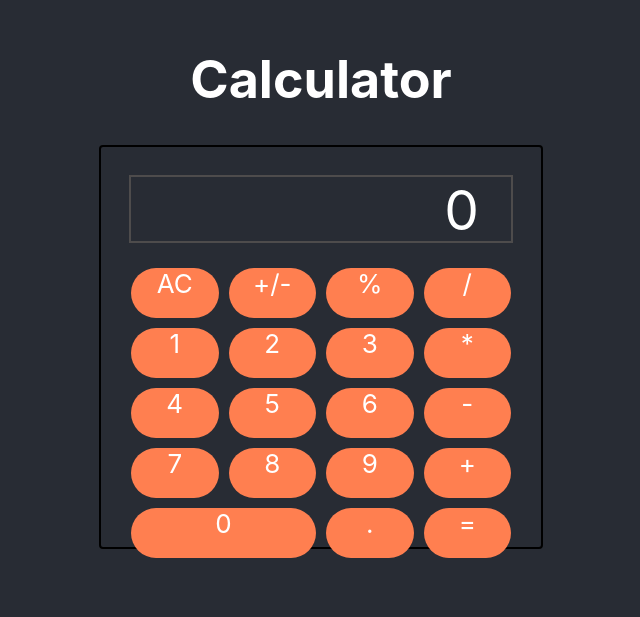
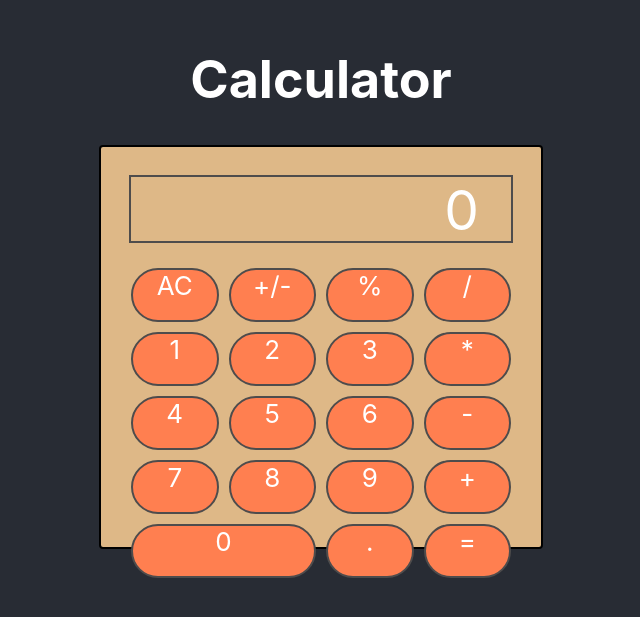
Before and after one commit to ericcnguyen04/calculator, a React (Create React App) app: page / in a window 1280 px wide. Shown: the part 119-736 px from the top of the page, without its empty margins (319-959 px from the left). Built offline with nearby package versions, Linux system fonts and the light colour scheme.

Commit message:
correlate and style

```diff
--- a/src/App.css
+++ b/src/App.css
@@ -15,6 +15,7 @@
 
 .calculator {
   border: 2px solid rgb(0, 0, 0);
+  background-color: burlywood;
 
   height:45vh;
   width: 400px;
@@ -40,6 +41,7 @@
 .off-screen {
   /* border: 2px solid orange; */
 
+
   padding: 10px;
   /* margin: 8px; */
 
@@ -50,6 +52,7 @@
 }
 
 .button {
+  border: 2px solid rgb(78, 76, 76);
   background-color: coral;
   height: 50px;
   border-radius: 100px;
```
